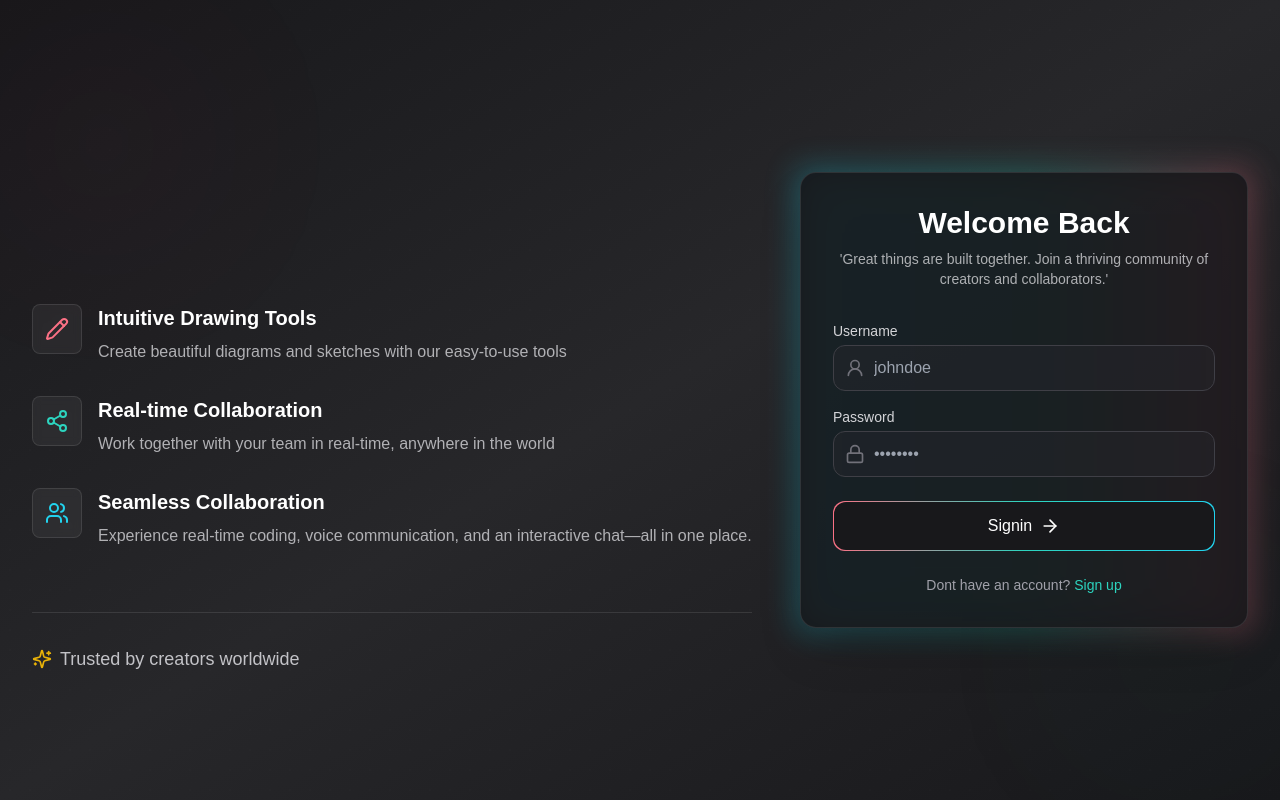
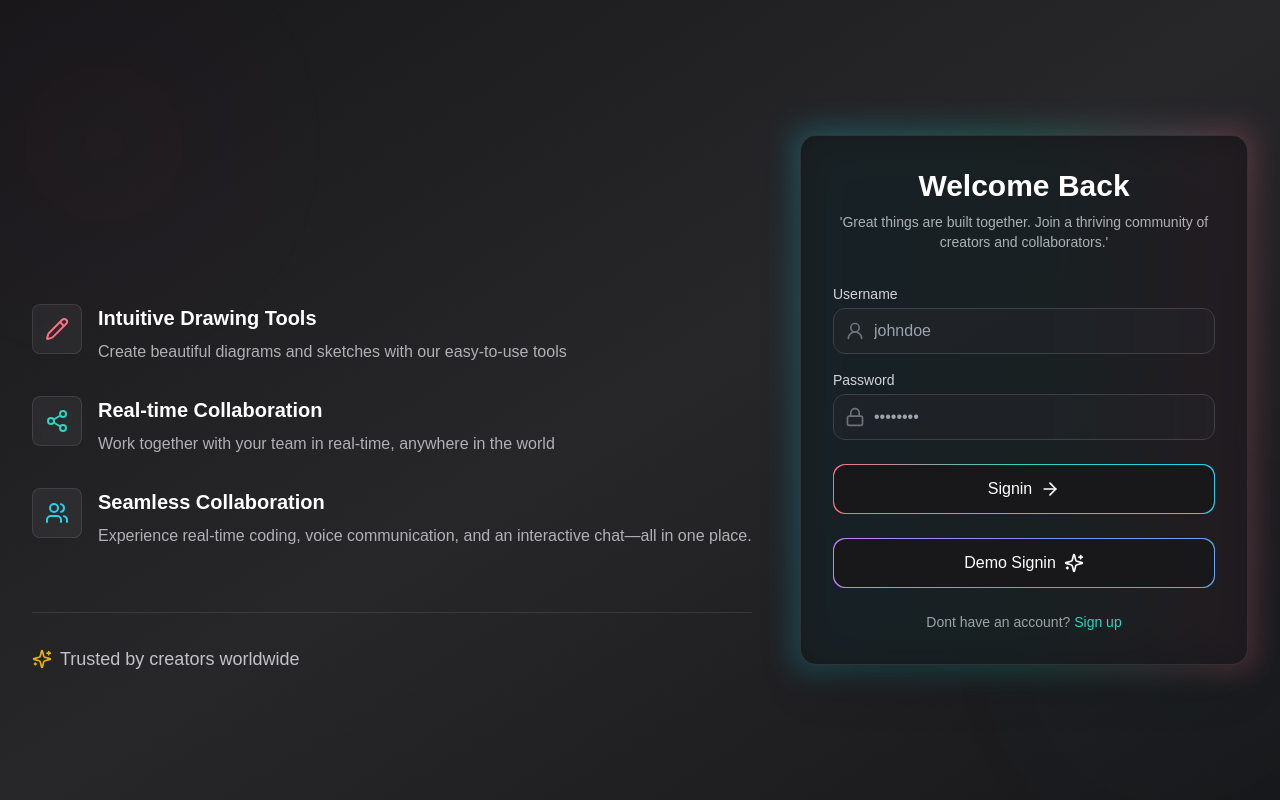
Before and after one commit to RISHIK92/Dev-Sketch-Frontend, a Next.js app: page /signin in a window 1280 px wide. Built offline with nearby package versions, Linux system fonts and the light colour scheme.

Commit message:
Add demo signin functionality to signin page

```diff
--- a/app/signin/page.tsx
+++ b/app/signin/page.tsx
@@ -45,6 +45,34 @@ export default function SignIn() {
             } else {
               setError({ message: "Username and password doesn't match" });
             }
+          } else {
+            setError({ message: "Network error. Please check your connection." });
+          }
+        } finally {
+          setIsLoading(false);
+        }
+    }
+
+    async function handleDemoSignin() {
+      setError(null);
+
+      try {
+        setIsLoading(true);
+        const response = await axios.post(`${HTTP_Backend}/signin`, {
+          username: "test@example.com",
+          password: "1234567890",
+        });
+        localStorage.setItem('token',response.data.token);
+        localStorage.setItem('username', "test@example.com");
+
+        if (response.status === 200) {
+          router.push("/join");
+        } else {
+          setError({ message: response.data.msg || "Demo signin failed. Please try again." });
+        }
+      } catch (error: any) {
+          if (error.response) {
+            setError({ message: "Demo signin failed. Please try manual signin." });
           } else {
             setError({ message: "Network error. Please check your connection." });
           }
@@ -152,7 +180,7 @@ export default function SignIn() {
             </div>
           </div>
 
-          {/* Right Side - Sign Up Form */}
+          {/* Right Side - Sign In Form */}
           <div className="w-full max-w-md animate-fade-in">
             <div className="relative">
               <div className="absolute -inset-1">
@@ -219,6 +247,20 @@ export default function SignIn() {
                       </span>
                     </div>
                   </button>
+
+                  <button
+                    type="button"
+                    onClick={handleDemoSignin}
+                    disabled={isLoading}
+                    className="relative w-full group bg-gradient-to-r from-purple-400 via-indigo-400 to-blue-400 p-[1px] rounded-xl mt-3"
+                  >
+                    <div className="relative bg-zinc-900 rounded-xl py-3 px-4 group-hover:bg-opacity-90 transition-all">
+                      <span className="flex items-center justify-center text-white font-medium">
+                        {isLoading ? 'Signing in...' : 'Demo Signin'}
+                        <Sparkles className="ml-2 h-5 w-5 group-hover:scale-110 transition-transform" />
+                      </span>
+                    </div>
+                  </button>
                 </form>
 
                 <p className="mt-6 text-center text-sm text-zinc-400">
```
